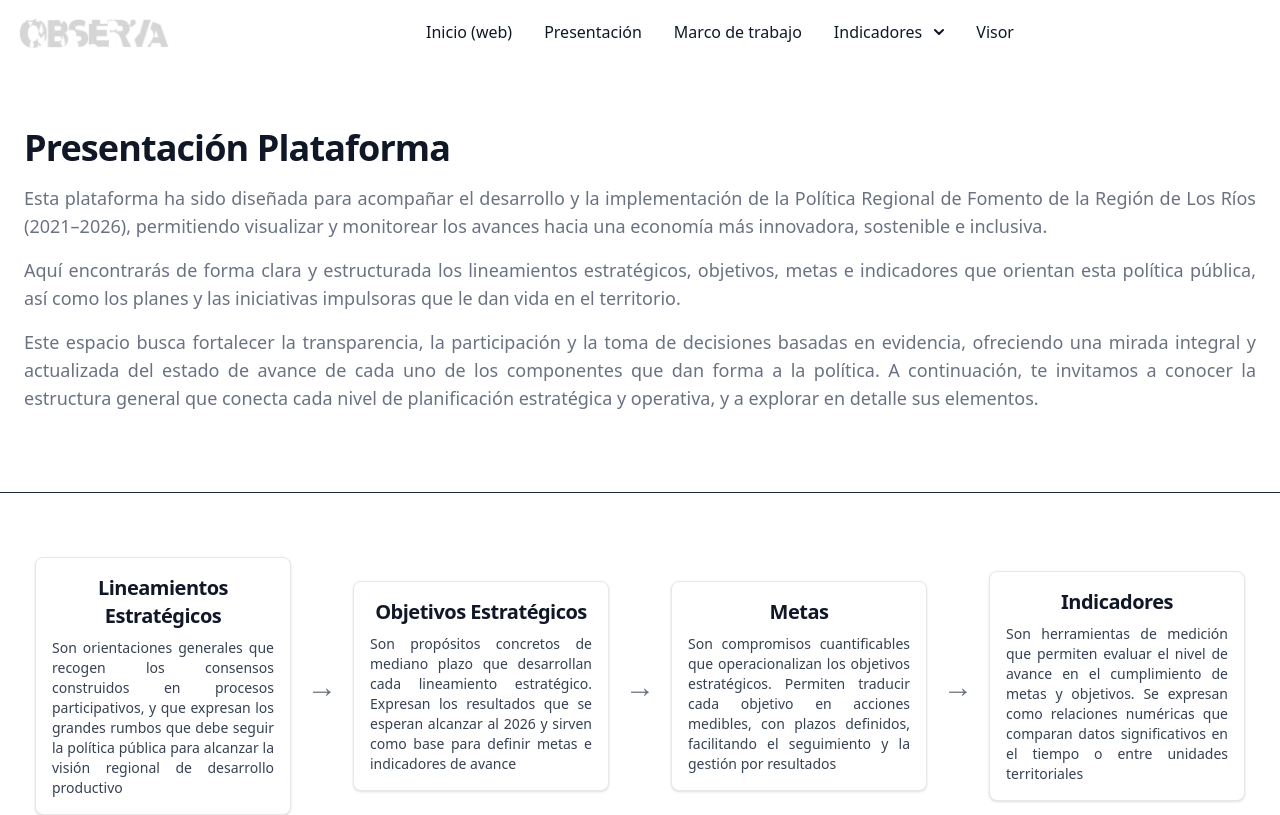
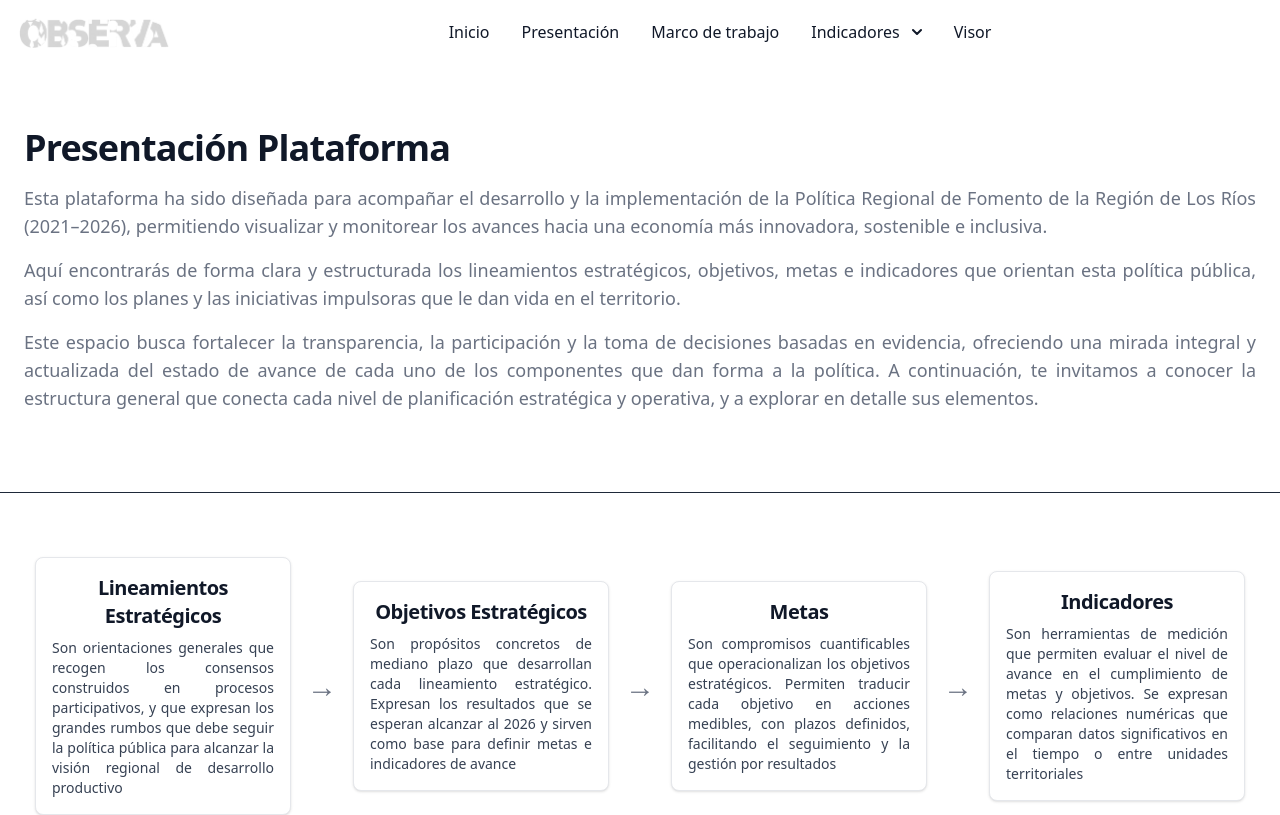
Before and after one commit to ObservaLosRios/observaWeb, a React (Vite) app: page /plataforma in a window 1280 px wide. Shown: the top 815 px of the page. Built offline with nearby package versions, Linux system fonts and the light colour scheme.

Commit message:
Agregado tooltip a inicio

```diff
--- a/src/components/organisms/PlatNavbar.jsx
+++ b/src/components/organisms/PlatNavbar.jsx
@@ -26,8 +26,12 @@ const PlatNavbar = () => {
                 <div id="mega-menu-icons" className="items-center justify-between hidden w-full md:flex md:w-auto md:order-1">
                     <ul className="flex flex-col mt-4 font-medium md:flex-row md:mt-0 md:space-x-8 rtl:space-x-reverse">
                         <li>
-                            <Link to="/" className="block py-2 px-3 text-gray-900 border-b border-gray-100 hover:bg-gray-50 md:hover:bg-transparent md:border-0 md:hover:text-blue-600 md:p-0 dark:text-white md:dark:hover:text-blue-500 dark:hover:bg-gray-700 dark:hover:text-blue-500 md:dark:hover:bg-transparent dark:border-gray-700">
-                                Inicio (web)
+                            <Link
+                                to="/"
+                                className="block py-2 px-3 text-gray-900 border-b border-gray-100 hover:bg-gray-50 md:hover:bg-transparent md:border-0 md:hover:text-blue-600 md:p-0 dark:text-white md:dark:hover:text-blue-500 dark:hover:bg-gray-700 dark:hover:text-blue-500 md:dark:hover:bg-transparent dark:border-gray-700"
+                                title="Página de Inicio del proyecto"
+                            >
+                                Inicio
                             </Link>
                         </li>
                         <li>
```
